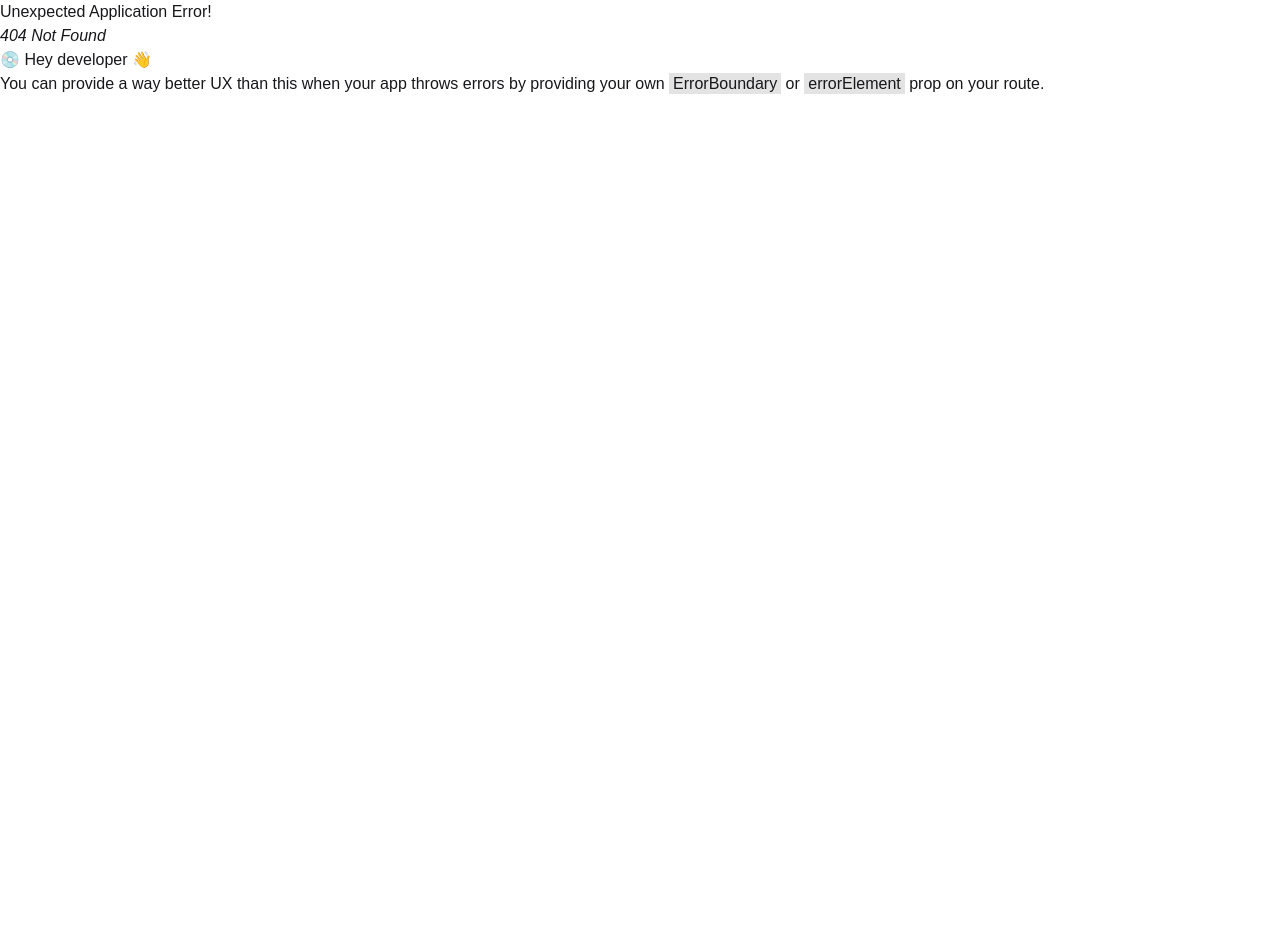
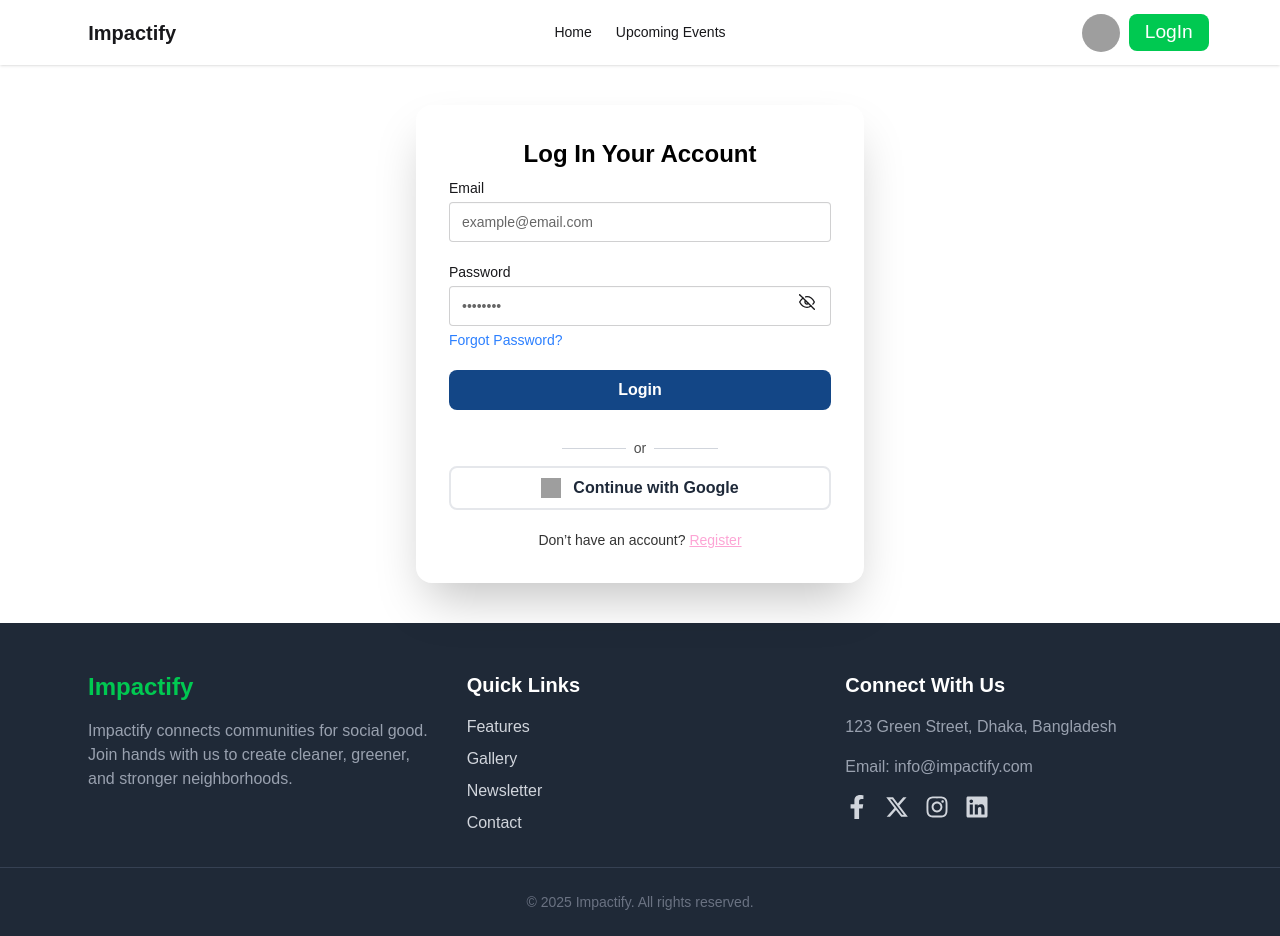
Before and after one commit to asrafulasf72/Impactify-Client, a React (Vite) app: page /login in a window 1280 px wide. Before the commit this address had no page. Before the commit the page ends 800 px from the top, so only its background shows below. Built offline with nearby package versions, Linux system fonts and the light colour scheme; grey boxes are pictures that could not be loaded.

Commit message:
Login & Register Page Added

```diff
--- /dev/null
+++ b/src/Components/Auth/LogIn.jsx
@@ -0,0 +1,90 @@
+import React, { useState } from "react";
+import { FiEye, FiEyeOff } from "react-icons/fi";
+import { Link } from "react-router";
+
+const LogIn = () => {
+    const [showPass,setShowPass]=useState(false)
+  return (
+    <div className="w-full max-w-md backdrop-blur-lg bg-white/10 border border-white/20 shadow-2xl rounded-2xl p-8 mx-auto my-10">
+      <div>
+        <h2 className="text-2xl font-semibold mb-2 text-center text-black">
+          Log In Your Account
+        </h2>
+      </div>
+      <form className="space-y-5">
+        <div>
+          <label className="block text-sm mb-1">Email</label>
+          <input
+            type="email"
+            name="email"
+            placeholder="example@email.com"
+            className="input input-bordered w-full bg-white/20 text-black placeholder-black/60 focus:outline-none focus:ring-2 focus:ring-blue-400"
+          />
+        </div>
+
+        <div className="relative">
+          <label className="block text-sm mb-1">Password</label>
+          <input
+            type={showPass ? "text" : "password"}
+            name="password"
+            placeholder="••••••••"
+            className="input input-bordered w-full bg-white/20 text-black placeholder-black/60 focus:outline-none focus:ring-2 focus:ring-blue-400"
+          />
+          <span
+            onClick={() => setShowPass(!showPass)}
+            className="absolute cursor-pointer z-50 right-4 top-8"
+          >
+            {showPass ? <FiEye /> : <FiEyeOff />}
+          </span>
+          <p className="text-sm hover:underline text-blue-500 mt-1">
+            <button
+              className="text-blue-500 hover:underline"
+              type="button"
+            >
+              Forgot Password?
+            </button>
+          </p>
+        </div>
+
+        <button
+          type="submit"
+          className="text-white font-semibold hover:scale-105 transition-transform duration-200 w-full text-center py-2 bg-[#134686] rounded-lg"
+        >
+          Login
+        </button>
+
+        {/* Divider */}
+        <div className="flex items-center justify-center gap-2 my-2">
+          <div className="h-px w-16 bg-gray-300"></div>
+          <span className="text-sm text-black/70">or</span>
+          <div className="h-px w-16 bg-gray-300"></div>
+        </div>
+
+        {/* Google Signin */}
+        <button
+          type="button"
+          className="flex items-center justify-center gap-3 bg-white text-gray-800 px-5 py-2 rounded-lg w-full font-semibold hover:bg-gray-100 transition-colors cursor-pointer border-2 border-gray-200"
+        >
+          <img
+            src="https://www.svgrepo.com/show/475656/google-color.svg"
+            alt="google"
+            className="w-5 h-5"
+          />
+          Continue with Google
+        </button>
+
+        <p className="text-center text-sm text-black/80 mt-3">
+          Don’t have an account?{" "}
+          <Link
+            to="/register"
+            className="text-pink-300 hover:text-blue-400 underline"
+          >
+            Register
+          </Link>
+        </p>
+      </form>
+    </div>
+  );
+};
+
+export default LogIn;
--- a/src/Components/Navbar/Navbar.jsx
+++ b/src/Components/Navbar/Navbar.jsx
@@ -80,7 +80,7 @@ const Navbar = () => {
               </ul>
             </div>
             <div>
-                <button className="bg-green-500 px-4 py-1 rounded-[.5rem] text-white text-[1.2rem] font-medium"><Link>LogIn</Link></button>
+                <button className="bg-green-500 px-4 py-1 rounded-[.5rem] text-white text-[1.2rem] font-medium"><Link to="/login">LogIn</Link></button>
             </div>
           </div>
         </div>
--- /dev/null
+++ b/src/Components/Navbar/Register.jsx
@@ -0,0 +1,96 @@
+import React, { useState } from "react";
+import { FiEye, FiEyeOff } from "react-icons/fi";
+import { Link } from "react-router";
+
+const Register = () => {
+    const [showPass,setShowPass]=useState(false)
+  return (
+    <div className="w-full max-w-md backdrop-blur-lg bg-white/10 border border-white/20 shadow-2xl rounded-2xl p-8 mx-auto my-10">
+      <div>
+        <h2 className="text-2xl font-semibold mb-2 text-center text-black">
+          Sign Up Your Account
+        </h2>
+      </div>
+      <form  className="space-y-5">
+        <div>
+          <label className="block text-sm mb-1">Name</label>
+          <input
+            type="text"
+            name="name"
+            placeholder="Jhon"
+            className="input input-bordered w-full bg-white/20 text-black placeholder-black/60 focus:outline-none focus:ring-2 focus:ring-blue-400"
+            required
+          />
+        </div>
+
+        <div>
+          <label className="block text-sm mb-1">Photo</label>
+          <input
+            type="text"
+            name="photo"
+            placeholder="Photo URL here"
+            className="input input-bordered w-full bg-white/20 text-black placeholder-black/60 focus:outline-none focus:ring-2 focus:ring-blue-400"
+            required
+          />
+        </div>
+
+        <div>
+          <label className="block text-sm mb-1">Email</label>
+          <input
+            type="email"
+            name="email"
+            placeholder="example@email.com"
+            className="input input-bordered w-full bg-white/20 text-black placeholder-black/60 focus:outline-none focus:ring-2 focus:ring-blue-400"
+            required
+          />
+        </div>
+
+        <div className="relative">
+          <label className="block text-sm mb-1">Password</label>
+          <input
+            type={showPass ? "text" : "password"}
+            name="password"
+            placeholder="••••••••"
+            className="input input-bordered w-full bg-white/20 text-black placeholder-black/60 focus:outline-none focus:ring-2 focus:ring-blue-400"
+            required
+          />
+          <span
+            onClick={() => setShowPass(!showPass)}
+            className="absolute cursor-pointer z-50 right-4 top-8"
+          >
+            {showPass ? <FiEye /> : <FiEyeOff />}
+          </span>
+
+          {/* {passError && (
+            <p className="text-red-500 text-sm mt-1">{passError}</p>
+          )} */}
+        </div>
+
+        <button
+          type="submit"
+          className="text-white font-semibold hover:scale-105 transition-transform duration-200 w-full text-center py-2 bg-[#134686] rounded-lg"
+        >
+          Register
+        </button>
+
+        {/* Divider */}
+        <div className="flex items-center justify-center gap-2 my-2">
+          <div className="h-px w-16 bg-gray-300"></div>
+          <span className="text-sm text-black/70">or</span>
+          <div className="h-px w-16 bg-gray-300"></div>
+        </div>
+        <p className="text-center text-sm text-black/80 mt-3">
+          Already have an account?{" "}
+          <Link
+            to="/login"
+            className="text-pink-300 hover:text-blue-400 underline"
+          >
+            LogIn
+          </Link>
+        </p>
+      </form>
+    </div>
+  );
+};
+
+export default Register;
```
Also changed, not shown: src/Routes/Router.jsx (+10 -0 lines).
